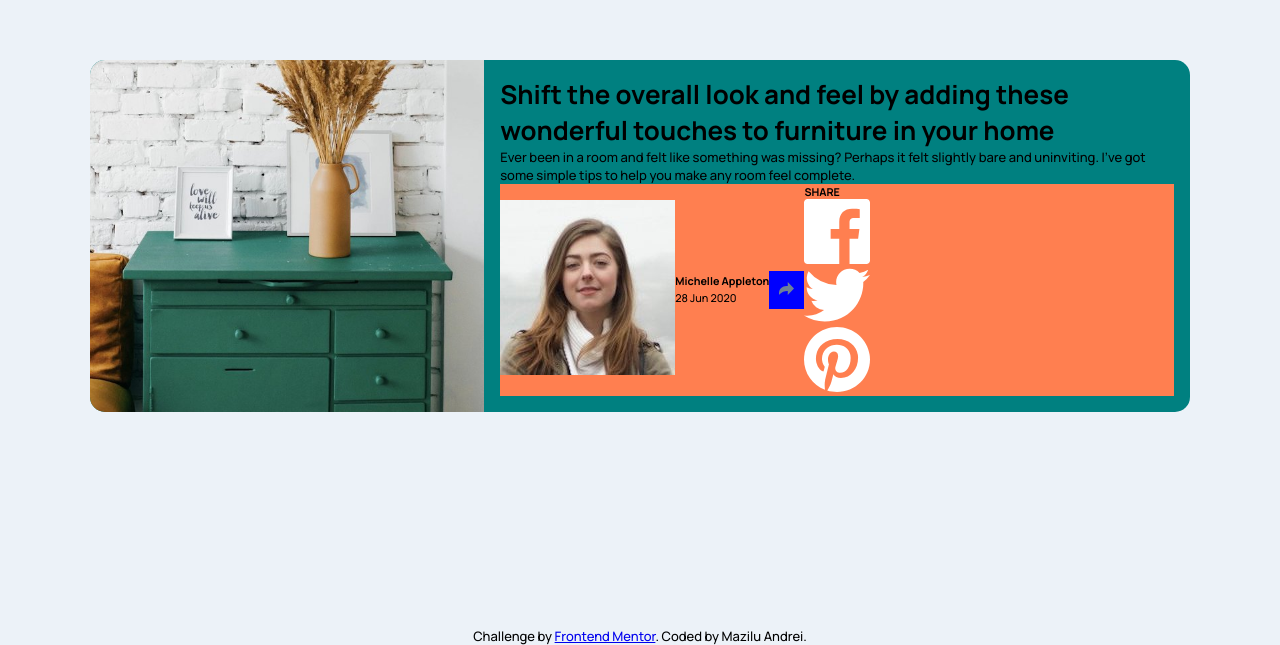
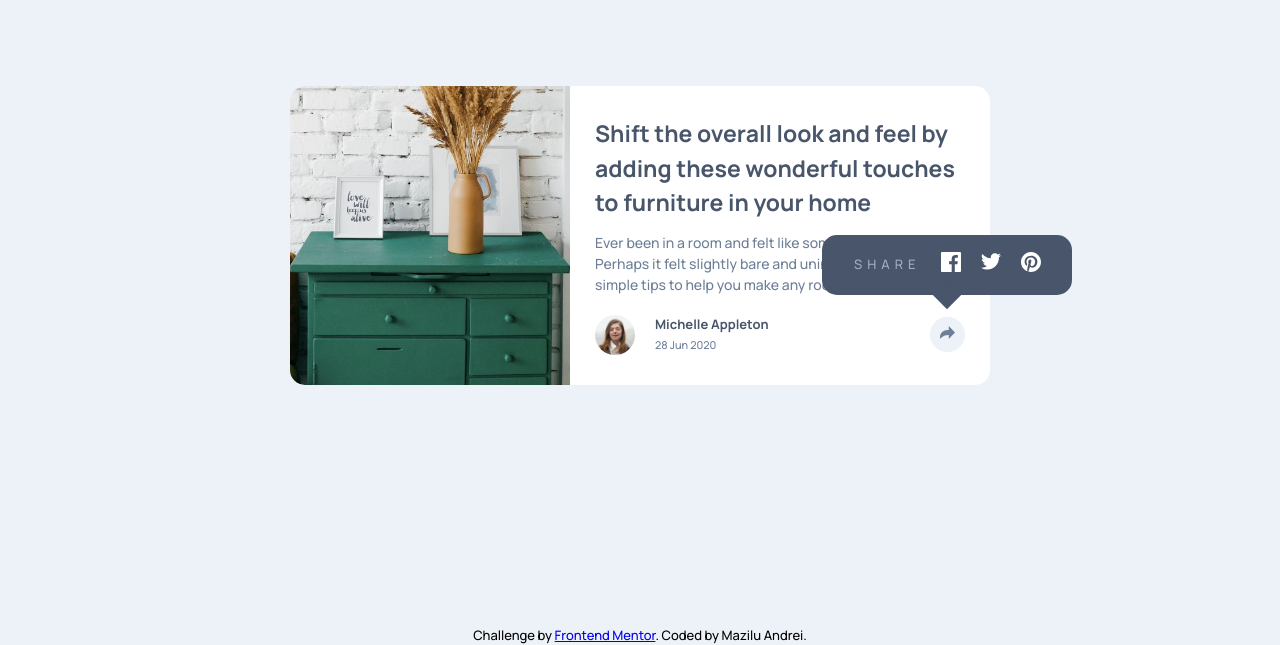
Before and after one commit to MaziluRO/Front-end-challenge-3-Article-preview, a plain HTML site: page index.html in a window 1280 px wide. Shown: the part 155-800 px from the top of the page. Drawn offline with Linux system fonts and the light colour scheme.

Commit message:
Update styles.css

```diff
--- a/css/styles.css
+++ b/css/styles.css
@@ -15,6 +15,7 @@
 body {
   font-family: 'Manrope',sans-serif;
   font-size:13px;
+  line-height: 1.5;
   height:100vh;
   background-color: var(--background-color);
   display: flex;
@@ -30,17 +31,17 @@ img {
 
 .container {
   margin:auto;
-  max-width:1100px;
-  border-radius:15px;
-  background-color: teal;
 }
 
 .card {
+  max-width:860px;
   display:flex;
+  border-radius:15px;
+  background-color:#fff;
 }
 
 .card-header {
-  max-width:800px;
+  width:40%;
 }
 
 .card-header img {
@@ -52,23 +53,159 @@ img {
 
 /*Card body*/
 .card-body {
-  padding:16px;
+  width:60%;
+  padding:30px 40px 10px 40px;
+  display:flex;
+  flex-direction: column;
+  align-items: center;
+  justify-content: center;
+}
+
+.card-body h1 {
+  color:var(--primary-color);
+  font-size:25px;
+  font-weight: 700;
+  margin-bottom:12px;
+}
+
+.card-body p {
+  color:var(--secondary-color);
+  font-size:15px;
+  font-weight:500;
 }
 
 .card-body .user {
   width:100%;
+  height:80px;
+  margin-top:auto;
   display:flex;
   flex-direction: row;
   align-items: center;
-  background-color:coral;
+  position:relative;
+}
+
+.card-body .user .user-info {
+  margin-left:20px;
+}
+
+.card-body .user .user-info h5 {
+  color:var(--primary-color);
+  font-size:13px;
+  font-weight: 700;
+}
+
+.card-body .user .user-info small {
+  color:var(--secondary-color);
+  font-weight:500;
 }
 
 .card-body .user .user-profile-pic {
-  justify-self: start;
+  height:40px;
+  width:40px;
+}
+
+.card-body .user .user-profile-pic img {
+  border-radius:50%;
 }
 
 .card-body .user .btn {
-  background-color:blue;
+  background-color:var(--background-color);
+  padding:8px 10px;
+  border-radius:50%;
+  margin-left:auto;
+}
+
+.share-container {
+  display: flex;
+  width:250px;
+  height:60px;
+  border-radius:15px;
+  background-color:var(--primary-color);
+  align-items:center;
+  justify-content:center;
+  position:absolute;
+  top:-75%;
+  right:-29%;
+}
+
+.share-container::after {
+  content: '';
+  width:20px;
+  height:20px;
+  background-color:var(--primary-color);
+  position:absolute;
+  transform:rotate(45deg);
+  bottom:-10px;
+}
+
+.share-container h5, .share-container a {
+  color:var(--third-color);
+  font-size:13px;
+  font-weight: 500;
+  letter-spacing: 5px;
   padding:10px;
-  justify-self: end;
 }
+
+
+/*Attribution container */
+.attribution {
+  text-align: center;
+}
+
+/*Medias*/
+
+/*Smartphones*/
+@media(max-width:500px) {
+  .card {
+    flex-direction: column;
+    max-width:360px;
+  }
+
+  .card-header, .card-body {
+    width:100%;
+  }
+
+  .card-body {
+    padding:20px 32px 10px 32px;
+    position:relative;
+  }
+
+  .card-body h1 {
+    font-size:18px;
+  }
+
+  .card-body .user {
+    position:unset;
+  }
+
+  .attribution {
+    font-size:12px;
+  }
+
+  .share-container {
+    width:100vw;
+    z-index:3;
+    bottom:0;
+    right:0;
+  }
+}
+
+/*Tablets*/
+@media(min-width:501px){
+  .card {
+    max-width:700px;
+  }
+
+  .card-body {
+    padding:30px 25px 10px 25px;
+  }
+
+  .card-body h1 {
+    font-size:23px;
+  }
+
+  .card-body p {
+    font-size:14px;
+  }
+
+}
```
